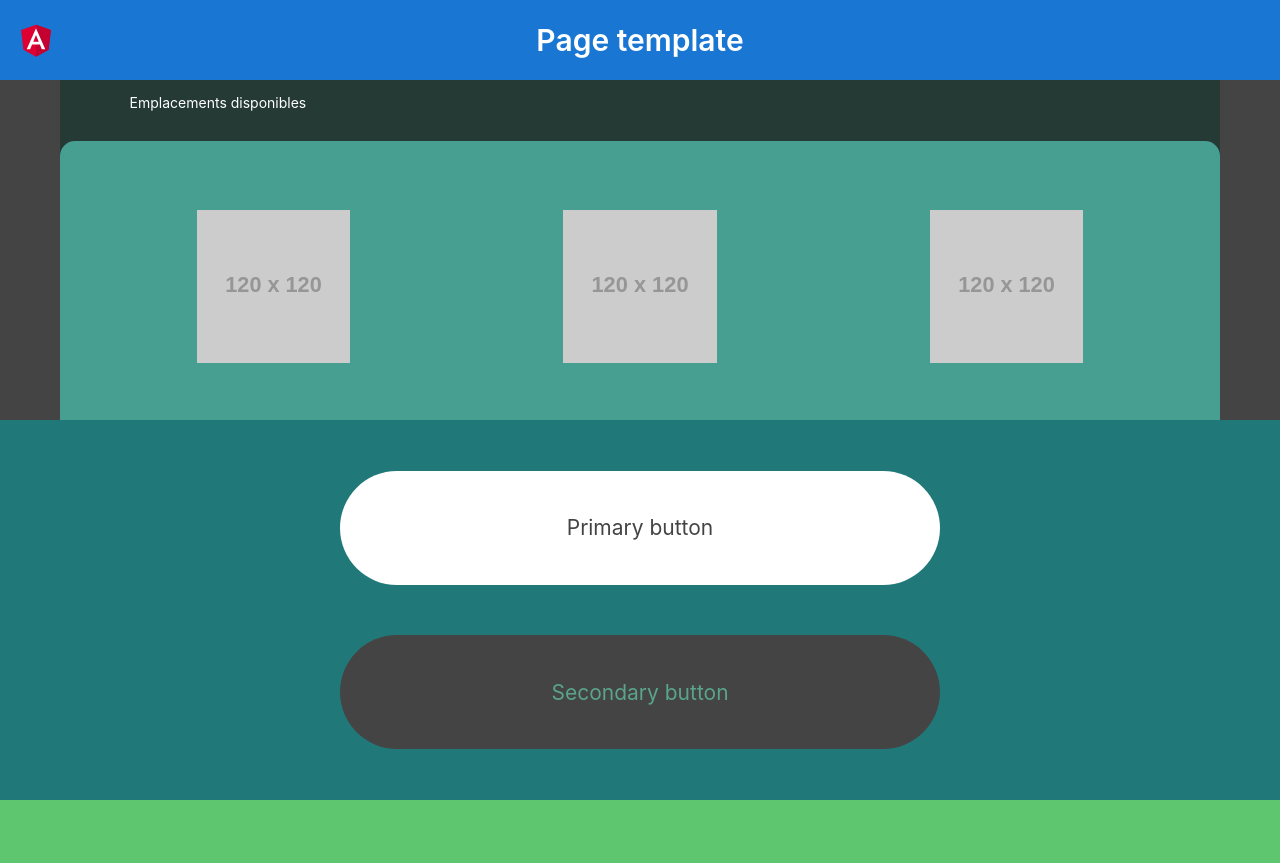
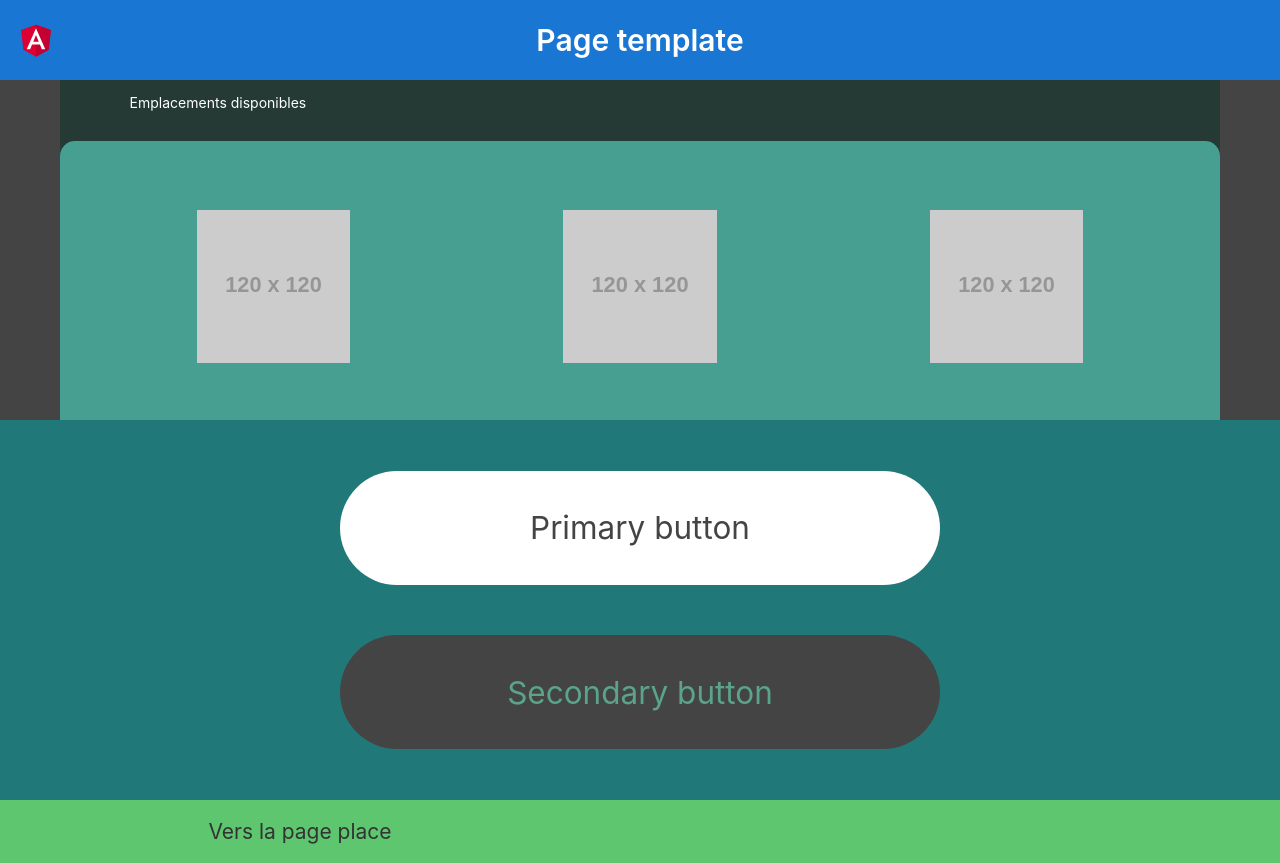
Before and after one commit to lana-rodion/angular-tests, an Angular app: page /place in a window 1280 px wide. Before the commit the page ends 800 px from the top, so only its background shows below. Built offline with nearby package versions, Linux system fonts and the light colour scheme.

Commit message:
Changed button.component

```diff
--- a/src/app/app.component.html
+++ b/src/app/app.component.html
@@ -1 +1,4 @@
 <router-outlet></router-outlet>
+<div class="buttons-container">
+    <app-button [ngClass]="'button button--primary'" (click)="functionCall($event, '/place')" [label]="labelFirst"></app-button>
+</div>
--- a/src/app/app.component.ts
+++ b/src/app/app.component.ts
@@ -1,10 +1,22 @@
-import { Component } from '@angular/core';
+import { Component, OnInit } from '@angular/core';
+import { Router } from '@angular/router';
 
 @Component({
   selector: 'app-root',
   templateUrl: './app.component.html',
   styleUrls: ['./app.component.scss']
 })
-export class AppComponent {
+export class AppComponent implements OnInit {
   title = 'angular-tests';
+  labelFirst = "Vers la page place";
+
+  constructor(private router: Router) { }
+
+  ngOnInit(): void {
+  }
+
+  functionCall(event: MouseEvent | undefined, path: string = '') {
+    this.router.navigateByUrl(path);
+    console.log('functionCall', event);
+  }
 }
--- a/src/app/app.module.ts
+++ b/src/app/app.module.ts
@@ -9,6 +9,7 @@ import { NavbarComponent } from './components/navbar/navbar.component';
 import { ButtonComponent } from './components/button/button.component';
 
 const routes: Routes = [
+  { path: '', component: AppComponent },
   { path: 'place', component: PlaceComponent }
 ]
 
--- a/src/app/components/button/button.component.html
+++ b/src/app/components/button/button.component.html
@@ -1,2 +1,2 @@
 <!-- <a class="button button--secondary" (click)="onClickButton($event)">{{label}}</a> -->
-<a (click)="onClickButton($event)">{{label}}</a>
+<a class="button" (click)="onClickButton($event)">{{label}}</a>
--- a/src/app/components/button/button.component.ts
+++ b/src/app/components/button/button.component.ts
@@ -7,15 +7,17 @@ import { Component, OnInit, Input, EventEmitter, Output } from '@angular/core';
 })
 export class ButtonComponent implements OnInit {
   @Input() label: string = '';
-  @Output() onClick = new EventEmitter<any>();
+  @Input() color: string = '';
+  @Input() background: string = '';
+  @Output() click = new EventEmitter<MouseEvent>();
 
   constructor() { }
 
   ngOnInit(): void {
   }
 
-  onClickButton(event: any) {
-    this.onClick.emit(event);
+  onClickButton(event: MouseEvent | undefined) {
+    this.click.emit(event);
   }
 
 }
--- a/src/app/place/place.component.html
+++ b/src/app/place/place.component.html
@@ -28,6 +28,6 @@
 </div>
 
 <div class="buttons-container">
-    <app-button class="button button--primary" (onClick)="functionCall($event)" [label]="labelPrim"></app-button>
-    <app-button class="button button--secondary" (onClick)="functionCall($event)" [label]="labelSecond"></app-button>
+    <app-button [ngClass]="'button button--primary'" (click)="functionCall($event, '')" [label]="labelPrim"></app-button>
+    <app-button [ngClass]="'button button--secondary'" (click)="functionCall($event)" [label]="labelSecond"></app-button>
 </div>
--- a/src/app/place/place.component.ts
+++ b/src/app/place/place.component.ts
@@ -1,4 +1,5 @@
 import { Component, OnInit } from '@angular/core';
+import { Router } from '@angular/router';
 
 @Component({
   selector: 'app-place',
@@ -7,7 +8,7 @@ import { Component, OnInit } from '@angular/core';
 })
 export class PlaceComponent implements OnInit {
 
-  constructor() { }
+  constructor(private router: Router) { }
 
   labelPrim = "Primary button";
   labelSecond = "Secondary button";
@@ -15,7 +16,8 @@ export class PlaceComponent implements OnInit {
   ngOnInit(): void {
   }
 
-  functionCall(event: any) {
+  functionCall(event: MouseEvent | undefined, path: string = '') {
+    this.router.navigateByUrl(path);
     console.log('functionCall', event);
   }
 }
```
Also changed, not shown: 1 other file (tests, documents, lock files or other folders).
